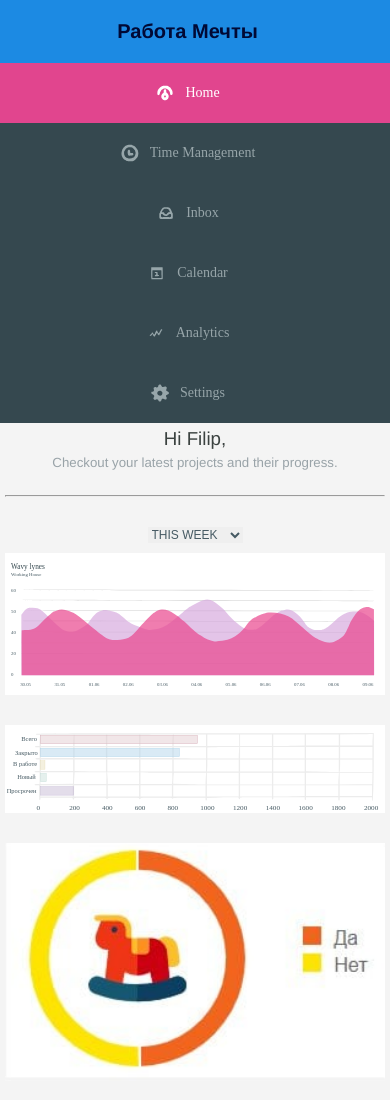
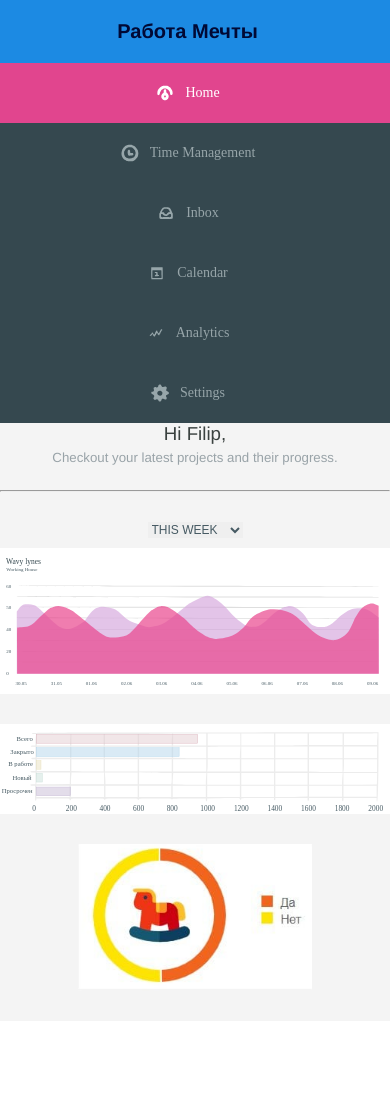
Before and after one commit to IsaacKlark/test4, a plain HTML site: page index.html in a window 390 px wide. After the commit the page ends 1021 px from the top, so only its background shows below. Drawn offline with Linux system fonts and the light colour scheme.

Commit message:
solution

```diff
--- a/styles/chart_zone.scss
+++ b/styles/chart_zone.scss
@@ -137,11 +137,11 @@
         &__mobile-horse {
             display: block;
             margin: 30px auto;
-            width: 100%;
+            width: 60%;
         }
 
         &__main {
-            padding: 5px;
+            padding: 0;
         }
     }
 }
```
Also changed, not shown: styles/style.css.
